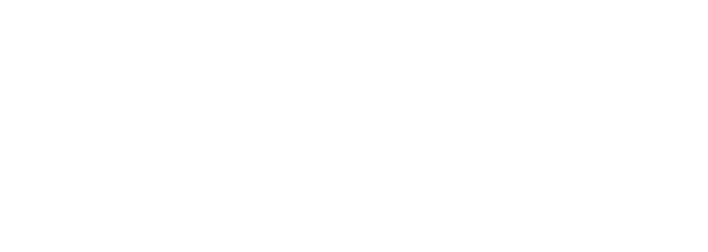
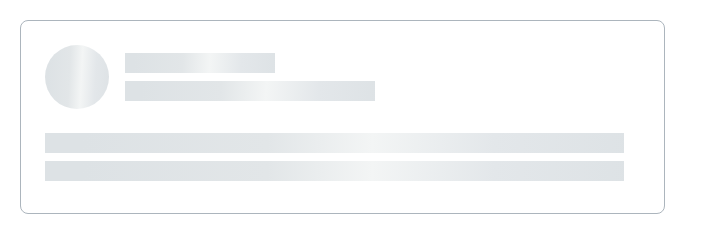
Before and after one commit to js-tasks-ru/htmlcss-20231027_egor3, a website: page 04-lection2/02-skeleton/index.html in a window 1280 px wide. Shown: the whole page, without its empty margins (0-708 px from the left). Drawn offline with Linux system fonts and the light colour scheme.

Commit message:
Implement skeleton component

```diff
--- a/04-lection2/02-skeleton/index.html
+++ b/04-lection2/02-skeleton/index.html
@@ -4,8 +4,33 @@
     <head>
         <link rel="stylesheet" href="../../assets/css/main.css">
         <link rel="stylesheet" href="./skeleton.css">
+        <style>
+            .wrapper {
+                margin: 20px;
+            }
+            .wrapper__skeleton {
+                /* width: 200px; */
+                /* width: 300px; */
+                /* width: 400px; */
+                width: 579px;
+            }
+        </style>
     </head>
     <body>
-
+        <div class="wrapper">
+            <article class="skeleton wrapper__skeleton">
+                <div class="skeleton__top">
+                    <div class="skeleton__circle"></div>
+                    <div class="skeleton__column">
+                        <div class="skeleton__line" style="width: 30%"></div>
+                        <div class="skeleton__line" style="width: 50%"></div>
+                    </div>
+                </div>
+                <div class="skeleton__bottom">
+                    <div class="skeleton__line" style="width: 100%"></div>
+                    <div class="skeleton__line" style="width: 100%"></div>
+                </div>
+            </article>
+        </div>
     </body>
 </html>
--- a/04-lection2/02-skeleton/skeleton.css
+++ b/04-lection2/02-skeleton/skeleton.css
@@ -0,0 +1,37 @@
+@import '../../assets/css/main.css';
+
+.skeleton {
+  --gradient: linear-gradient(93deg, var(--grey-2) 6.44%, #E2E6E8 38.47%, #F3F5F5 56.48%, #E3E7EA 77.5%, var(--grey-2) 102.52%);
+  background-color: var(--white);
+  padding: 24px 40px 32px 24px;
+  display: flex;
+  flex-direction: column;
+  row-gap: 24px;
+  border: 1px solid var(--grey-3);
+  border-radius: 8px;
+}
+.skeleton__top {
+  display: flex;
+  column-gap: 16px;
+}
+.skeleton__circle {
+  width: 64px;
+  height: 64px;
+  border-radius: 50%;
+  background: var(--gradient);
+}
+.skeleton__column {
+  flex-grow: 1;
+  display: flex;
+  flex-direction: column;
+  justify-content: space-evenly;
+}
+.skeleton__line {
+  height: 20px;
+  background: var(--gradient);
+}
+.skeleton__bottom {
+  display: flex;
+  flex-direction: column;
+  row-gap: 8px;
+}
```
